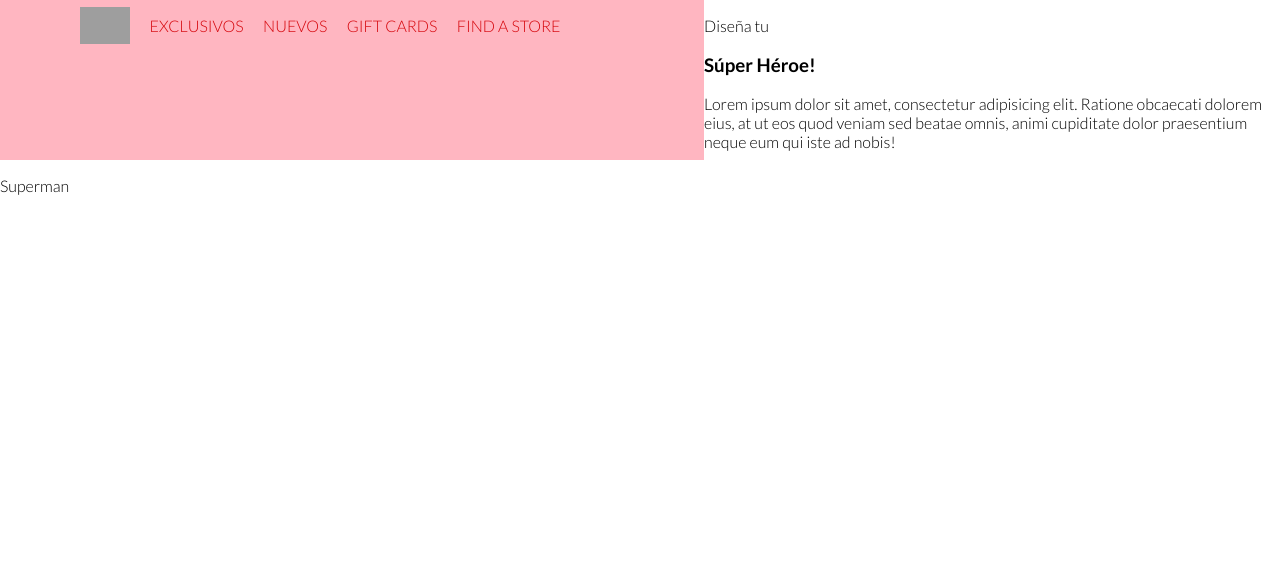
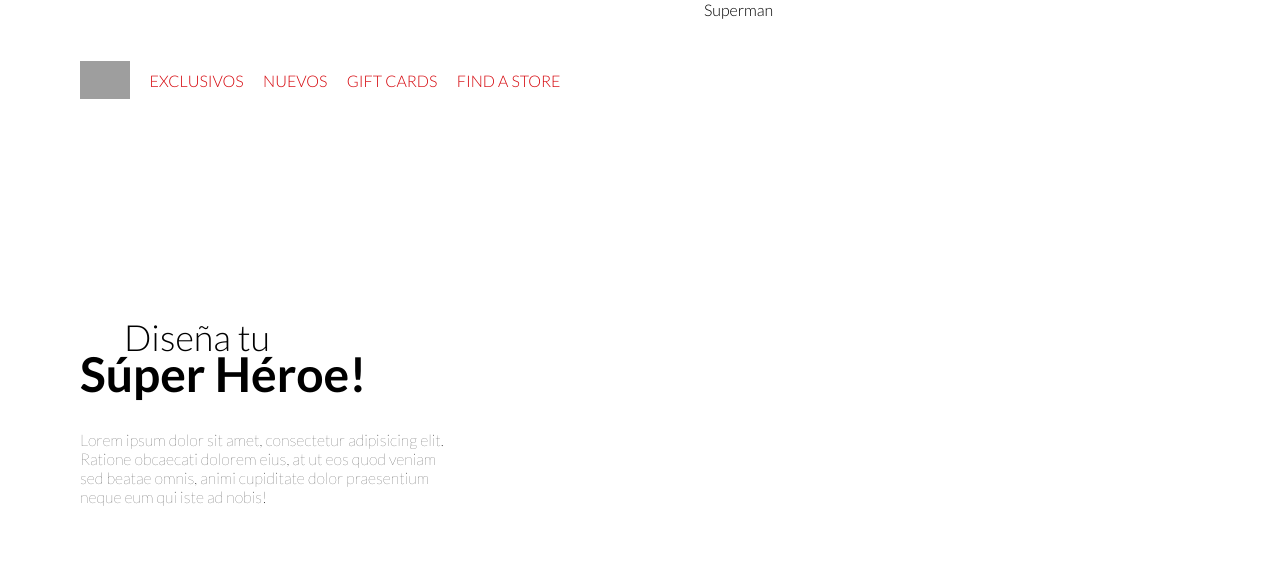
Before and after one commit to christianxx12/lego-heroes, a plain HTML site: page index.html in a window 1280 px wide. Drawn offline with Linux system fonts and the light colour scheme; grey boxes are pictures that could not be loaded.

Commit message:
Contenido principal

```diff
--- a/index.html
+++ b/index.html
@@ -13,12 +13,15 @@
         --blue: #036cb6;
       }
 
+      * {
+        margin: 0;
+        padding: 0;
+        box-sizing: border-box;
+      }
+
       body {
         font-family: 'Lato', sans-serif;
         height: 10vh;
-        margin: 0;
-        padding: 0;
-        box-sizing: border-box;
         overflow: hidden;
       }
 
@@ -44,8 +47,8 @@
       }
 
       .navbar {
-        background: lightpink;
         grid-area: nav;
+        display: flex;
       }
 
       .navbar__content {
@@ -82,6 +85,43 @@
         color: var(--red);
         font-weight: 300;
         text-decoration: none;
+      }
+
+      .main-content {
+        grid-area: section;
+        display: flex;
+        flex-direction: column;
+        justify-content: center;
+        padding-left: 80px;
+        margin-top: 100px;
+
+        animation: 2s main-content 0.5s ease-in-out;
+      }
+
+      .main-content p:first-child {
+        font-size: 36px;
+        font-weight: 300;
+        margin: 0 0 -14px 44px;
+      }
+
+      .main-content h1 {
+        font-size: 48px;
+        margin: 0 0 28px 0;
+      }
+
+      .main-content p:last-child {
+        font-weight: 100;
+        width: 60%;
+      }
+
+      @keyframes main-content {
+        0% {
+          transform: translateY(-600px);
+        }
+
+        100% {
+          transform: translateY(0px);
+        }
       }
 
       .loader {
```
